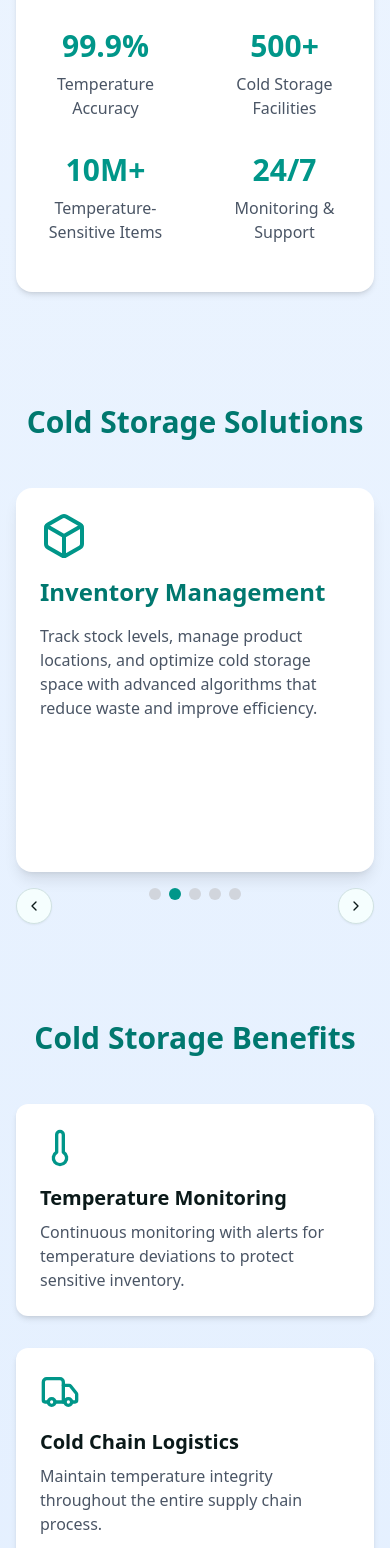
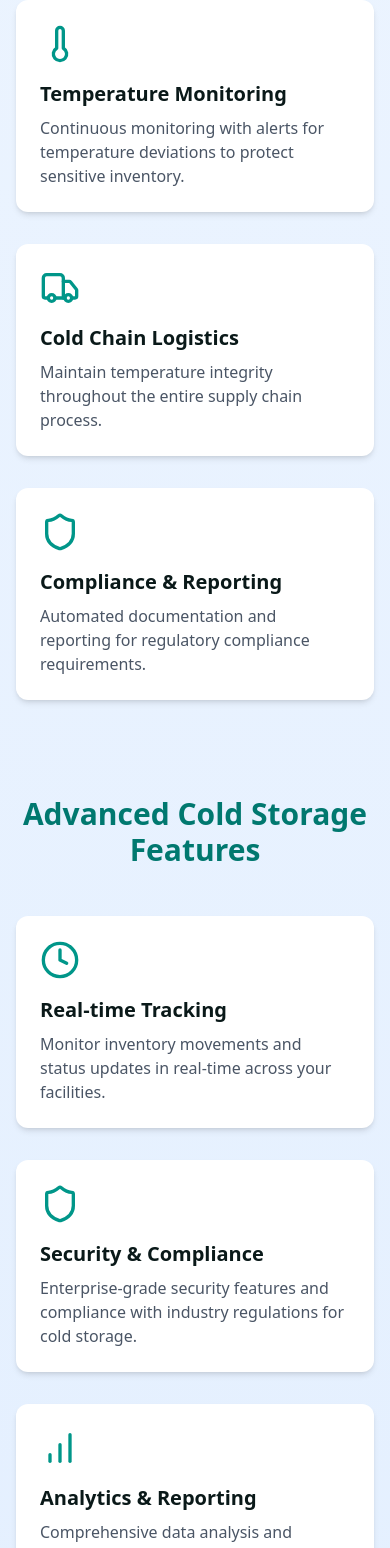
Before and after one commit to ewceniza9009/wmsc, a Next.js app: page / in a window 390 px wide. Shown: the part 1088-2636 px from the top of the page. Built offline with nearby package versions, Linux system fonts and the light colour scheme; grey boxes are pictures that could not be loaded.

Commit message:
Updates on sidebar

```diff
--- a/src/app/page.tsx
+++ b/src/app/page.tsx
@@ -103,7 +103,7 @@ export default function Home() {
       </div>
 
       {/* Main Content */}
-      <main className="container mx-auto px-4 py-8">
+      <main className="container mx-auto px-4 py-4">
         {/* Hero Banner */}
         <div className="flex flex-col md:flex-row items-center justify-between mb-16 gap-8 bg-white dark:bg-gray-800 rounded-xl shadow-lg p-8">
           <motion.div
@@ -159,39 +159,88 @@ export default function Home() {
           </motion.div>
         </div>
 
-        {/* Stats Section */}
+        {/* Benefits Section */}
         <motion.section
-          className="py-12 bg-white dark:bg-gray-800 rounded-xl shadow-md mb-16"
-          initial={{ opacity: 0, y: 50 }}
-          whileInView={{ opacity: 1, y: 0 }}
+          className="py-12"
+          initial={{ opacity: 0 }}
+          whileInView={{ opacity: 1 }}
           transition={{ duration: 0.5 }}
           viewport={{ once: true }}
         >
-          <div className="container mx-auto px-4">
-            <h2 className="text-2xl font-bold text-center mb-8 text-teal-700 dark:text-teal-400">Trusted by Cold Chain Leaders</h2>
-            <div className="grid grid-cols-2 md:grid-cols-4 gap-8 text-center">
-              <div className="space-y-2">
-                <p className="text-3xl font-bold text-teal-600">99.9%</p>
-                <p className="text-gray-600 dark:text-gray-300">Temperature Accuracy</p>
-              </div>
-              <div className="space-y-2">
-                <p className="text-3xl font-bold text-teal-600">500+</p>
-                <p className="text-gray-600 dark:text-gray-300">Cold Storage Facilities</p>
-              </div>
-              <div className="space-y-2">
-                <p className="text-3xl font-bold text-teal-600">10M+</p>
-                <p className="text-gray-600 dark:text-gray-300">Temperature-Sensitive Items</p>
-              </div>
-              <div className="space-y-2">
-                <p className="text-3xl font-bold text-teal-600">24/7</p>
-                <p className="text-gray-600 dark:text-gray-300">Monitoring & Support</p>
-              </div>
-            </div>
+        <section>
+          <h2 className="text-3xl font-bold text-center mb-12 text-teal-700 dark:text-teal-400">Cold Storage Benefits</h2>
+          <div className="grid md:grid-cols-3 gap-8">
+            <motion.div
+              whileHover={{ y: -10 }}
+              className="bg-white dark:bg-gray-800 p-6 rounded-lg shadow-md"
+            >
+              <Thermometer className="h-10 w-10 text-teal-600 mb-4" />
+              <h3 className="text-xl font-bold mb-2">Temperature Monitoring</h3>
+              <p className="text-gray-600 dark:text-gray-300">Continuous monitoring with alerts for temperature deviations to protect sensitive inventory.</p>
+            </motion.div>
+
+            <motion.div
+              whileHover={{ y: -10 }}
+              className="bg-white dark:bg-gray-800 p-6 rounded-lg shadow-md"
+            >
+              <Truck className="h-10 w-10 text-teal-600 mb-4" />
+              <h3 className="text-xl font-bold mb-2">Cold Chain Logistics</h3>
+              <p className="text-gray-600 dark:text-gray-300">Maintain temperature integrity throughout the entire supply chain process.</p>
+            </motion.div>
+
+            <motion.div
+              whileHover={{ y: -10 }}
+              className="bg-white dark:bg-gray-800 p-6 rounded-lg shadow-md"
+            >
+              <Shield className="h-10 w-10 text-teal-600 mb-4" />
+              <h3 className="text-xl font-bold mb-2">Compliance & Reporting</h3>
+              <p className="text-gray-600 dark:text-gray-300">Automated documentation and reporting for regulatory compliance requirements.</p>
+            </motion.div>
+          </div>
+        </section>
+        </motion.section>
+
+        {/* Additional Benefits Section */}
+        <motion.section
+          className="py-12"
+          initial={{ opacity: 0 }}
+          whileInView={{ opacity: 1 }}
+          transition={{ duration: 0.5 }}
+          viewport={{ once: true }}
+        >
+          <h2 className="text-3xl font-bold text-center mb-12 text-teal-700 dark:text-teal-400">Advanced Cold Storage Features</h2>
+          <div className="grid md:grid-cols-3 gap-8">
+            <motion.div
+              whileHover={{ y: -10 }}
+              className="bg-white dark:bg-gray-800 p-6 rounded-lg shadow-md"
+            >
+              <Clock className="h-10 w-10 text-teal-600 mb-4" />
+              <h3 className="text-xl font-bold mb-2">Real-time Tracking</h3>
+              <p className="text-gray-600 dark:text-gray-300">Monitor inventory movements and status updates in real-time across your facilities.</p>
+            </motion.div>
+
+            <motion.div
+              whileHover={{ y: -10 }}
+              className="bg-white dark:bg-gray-800 p-6 rounded-lg shadow-md"
+            >
+              <Shield className="h-10 w-10 text-teal-600 mb-4" />
+              <h3 className="text-xl font-bold mb-2">Security & Compliance</h3>
+              <p className="text-gray-600 dark:text-gray-300">Enterprise-grade security features and compliance with industry regulations for cold storage.</p>
+            </motion.div>
+
+            <motion.div
+              whileHover={{ y: -10 }}
+              className="bg-white dark:bg-gray-800 p-6 rounded-lg shadow-md"
+            >
+              <BarChart className="h-10 w-10 text-teal-600 mb-4" />
+              <h3 className="text-xl font-bold mb-2">Analytics & Reporting</h3>
+              <p className="text-gray-600 dark:text-gray-300">Comprehensive data analysis and reporting tools to optimize your warehouse operations.</p>
+            </motion.div>
           </div>
         </motion.section>
 
-        {/* Features Carousel Section */}
-        <section className="py-12" id="features">
+          {/* Features Carousel Section */}
+          <section className="py-12" id="features">
           <h2 className="text-3xl font-bold text-center mb-12 text-teal-700 dark:text-teal-400">Cold Storage Solutions</h2>
 
           <div className="relative max-w-4xl mx-auto">
@@ -266,75 +315,34 @@ export default function Home() {
           </div>
         </section>
 
-        {/* Benefits Section */}
-        <section className="py-12">
-          <h2 className="text-3xl font-bold text-center mb-12 text-teal-700 dark:text-teal-400">Cold Storage Benefits</h2>
-          <div className="grid md:grid-cols-3 gap-8">
-            <motion.div
-              whileHover={{ y: -10 }}
-              className="bg-white dark:bg-gray-800 p-6 rounded-lg shadow-md"
-            >
-              <Thermometer className="h-10 w-10 text-teal-600 mb-4" />
-              <h3 className="text-xl font-bold mb-2">Temperature Monitoring</h3>
-              <p className="text-gray-600 dark:text-gray-300">Continuous monitoring with alerts for temperature deviations to protect sensitive inventory.</p>
-            </motion.div>
-
-            <motion.div
-              whileHover={{ y: -10 }}
-              className="bg-white dark:bg-gray-800 p-6 rounded-lg shadow-md"
-            >
-              <Truck className="h-10 w-10 text-teal-600 mb-4" />
-              <h3 className="text-xl font-bold mb-2">Cold Chain Logistics</h3>
-              <p className="text-gray-600 dark:text-gray-300">Maintain temperature integrity throughout the entire supply chain process.</p>
-            </motion.div>
-
-            <motion.div
-              whileHover={{ y: -10 }}
-              className="bg-white dark:bg-gray-800 p-6 rounded-lg shadow-md"
-            >
-              <Shield className="h-10 w-10 text-teal-600 mb-4" />
-              <h3 className="text-xl font-bold mb-2">Compliance & Reporting</h3>
-              <p className="text-gray-600 dark:text-gray-300">Automated documentation and reporting for regulatory compliance requirements.</p>
-            </motion.div>
-          </div>
-        </section>
-
-        {/* Additional Benefits Section */}
+        {/* Stats Section */}
         <motion.section
-          className="py-12"
-          initial={{ opacity: 0 }}
-          whileInView={{ opacity: 1 }}
+          className="py-12 bg-white dark:bg-gray-800 rounded-xl shadow-md mb-16"
+          initial={{ opacity: 0, y: 50 }}
+          whileInView={{ opacity: 1, y: 0 }}
           transition={{ duration: 0.5 }}
           viewport={{ once: true }}
         >
-          <h2 className="text-3xl font-bold text-center mb-12 text-teal-700 dark:text-teal-400">Advanced Cold Storage Features</h2>
-          <div className="grid md:grid-cols-3 gap-8">
-            <motion.div
-              whileHover={{ y: -10 }}
-              className="bg-white dark:bg-gray-800 p-6 rounded-lg shadow-md"
-            >
-              <Clock className="h-10 w-10 text-teal-600 mb-4" />
-              <h3 className="text-xl font-bold mb-2">Real-time Tracking</h3>
-              <p className="text-gray-600 dark:text-gray-300">Monitor inventory movements and status updates in real-time across your facilities.</p>
-            </motion.div>
-
-            <motion.div
-              whileHover={{ y: -10 }}
-              className="bg-white dark:bg-gray-800 p-6 rounded-lg shadow-md"
-            >
-              <Shield className="h-10 w-10 text-teal-600 mb-4" />
-              <h3 className="text-xl font-bold mb-2">Security & Compliance</h3>
-              <p className="text-gray-600 dark:text-gray-300">Enterprise-grade security features and compliance with industry regulations for cold storage.</p>
-            </motion.div>
-
-            <motion.div
-              whileHover={{ y: -10 }}
-              className="bg-white dark:bg-gray-800 p-6 rounded-lg shadow-md"
-            >
-              <BarChart className="h-10 w-10 text-teal-600 mb-4" />
-              <h3 className="text-xl font-bold mb-2">Analytics & Reporting</h3>
-              <p className="text-gray-600 dark:text-gray-300">Comprehensive data analysis and reporting tools to optimize your warehouse operations.</p>
-            </motion.div>
+          <div className="container mx-auto px-4">
+            <h2 className="text-2xl font-bold text-center mb-8 text-teal-700 dark:text-teal-400">Trusted by Cold Chain Leaders</h2>
+            <div className="grid grid-cols-2 md:grid-cols-4 gap-8 text-center">
+              <div className="space-y-2">
+                <p className="text-3xl font-bold text-teal-600">99.9%</p>
+                <p className="text-gray-600 dark:text-gray-300">Temperature Accuracy</p>
+              </div>
+              <div className="space-y-2">
+                <p className="text-3xl font-bold text-teal-600">500+</p>
+                <p className="text-gray-600 dark:text-gray-300">Cold Storage Facilities</p>
+              </div>
+              <div className="space-y-2">
+                <p className="text-3xl font-bold text-teal-600">10M+</p>
+                <p className="text-gray-600 dark:text-gray-300">Temperature-Sensitive Items</p>
+              </div>
+              <div className="space-y-2">
+                <p className="text-3xl font-bold text-teal-600">24/7</p>
+                <p className="text-gray-600 dark:text-gray-300">Monitoring & Support</p>
+              </div>
+            </div>
           </div>
         </motion.section>
 
--- a/src/components/sidebar.tsx
+++ b/src/components/sidebar.tsx
@@ -41,6 +41,7 @@ import {
   Menu,
   Calendar,
   CandlestickChart,
+  CopyMinus,
 } from "lucide-react";
 
 interface SidebarProps {
@@ -94,6 +95,16 @@ export function Sidebar({
       ...prev,
       [groupTitle]: !prev[groupTitle],
     }));
+  };
+
+  const collapseAllGroups = () => {
+    // Create a new object with all groups set to false
+    const collapsedGroups = Object.keys(openGroups).reduce((acc, key) => {
+      acc[key] = false;
+      return acc;
+    }, {} as Record<string, boolean>);
+
+    setOpenGroups(collapsedGroups);
   };
 
   const navItems: NavItem[] = [
@@ -358,6 +369,19 @@ export function Sidebar({
         </Link>
         {/* Removed duplicate close button as SheetContent already provides one */}
       </div>
+      <div className="flex items-center justify-start px-2 py-1">
+        {!isCollapsed && (
+          <Button
+            variant="ghost"
+            size="sm"
+            className="h-7 px-2 text-xs flex items-center gap-1"
+            onClick={collapseAllGroups}
+          >
+            <CopyMinus className="h-3.5 w-3.5" />
+            <span>Collapse All</span>
+          </Button>
+        )}
+      </div>
       <ScrollArea className="flex-1 py-2">
         <nav className="grid gap-1 px-2">
           {filteredNavItems.map(renderNavItem)}
```
